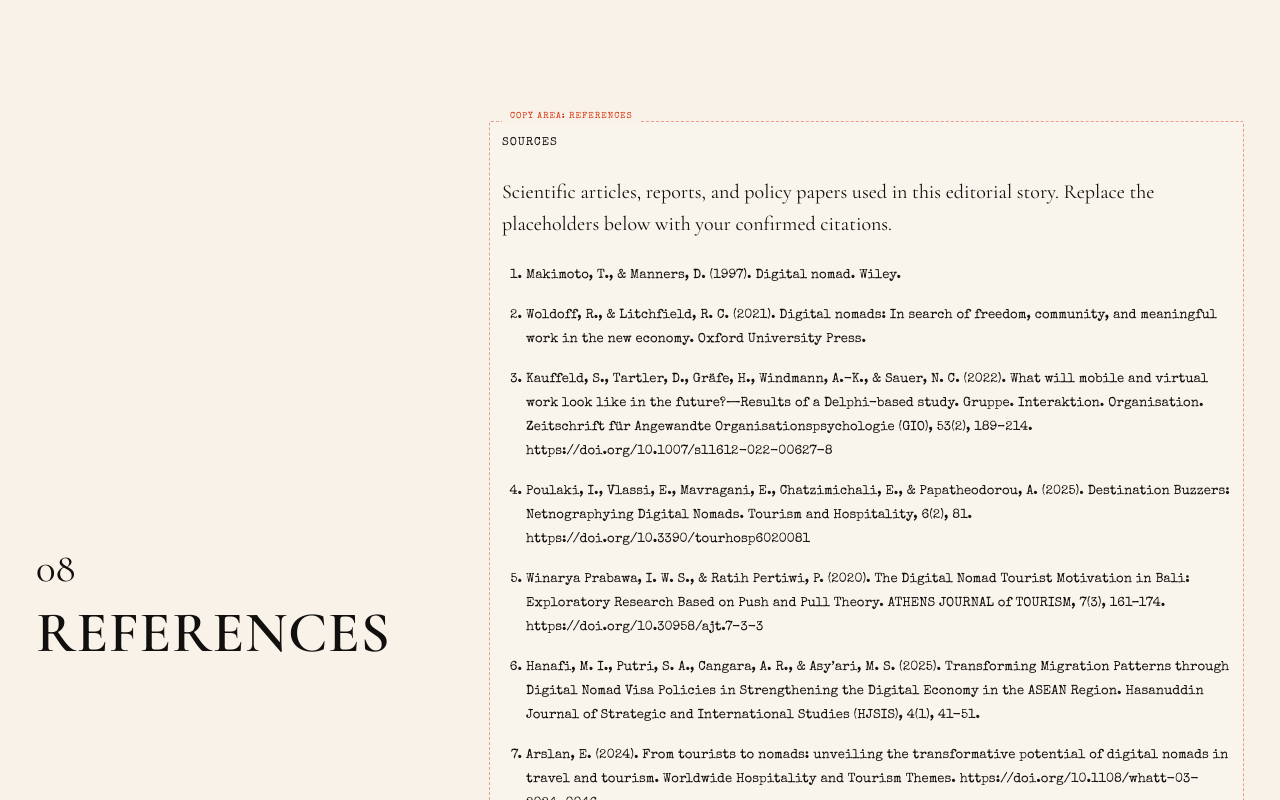
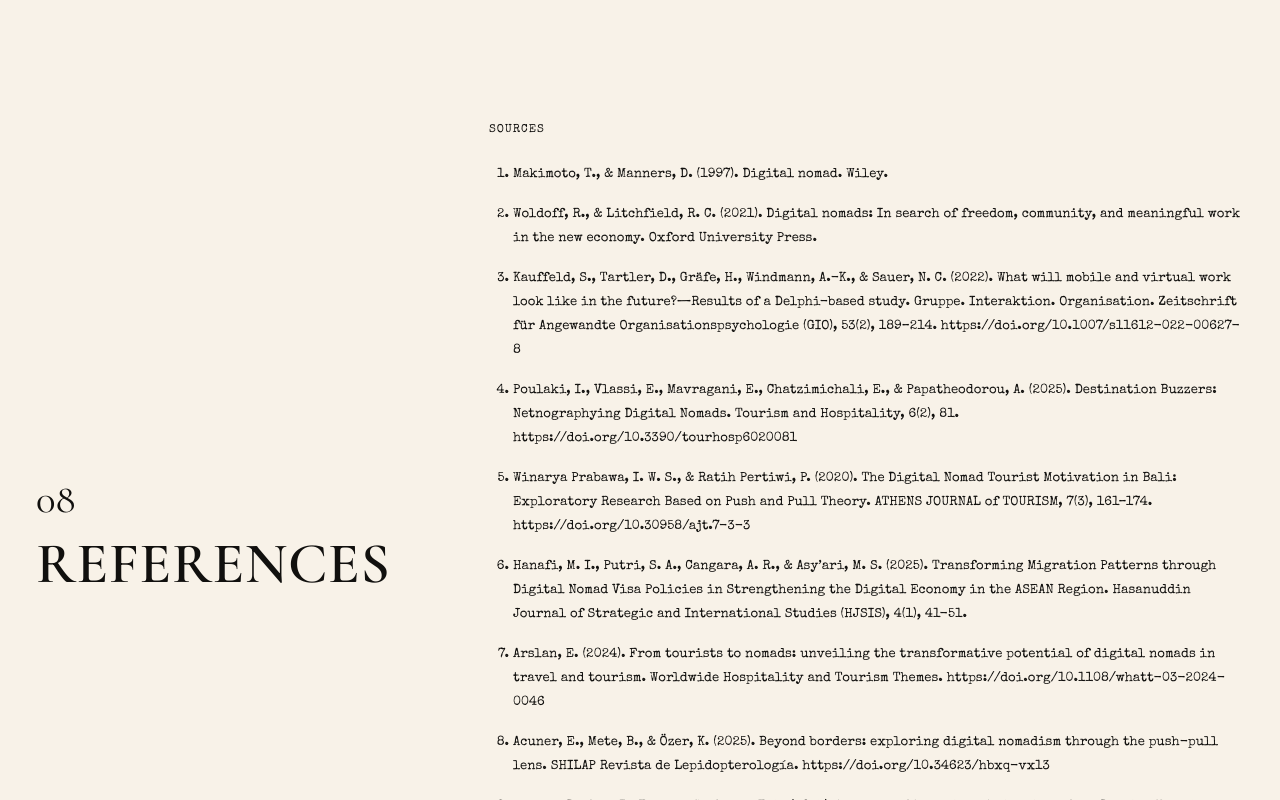
Before and after one commit to perthonBalans/Digital-Nomad, a Vue app: page / in a window 1280 px wide. Shown: the part 7660-8460 px from the top of the page. Built offline with nearby package versions, Linux system fonts and the light colour scheme.

Commit message:
final ref

```diff
--- a/sections/references.vue
+++ b/sections/references.vue
@@ -5,13 +5,9 @@
       <h2 class="section-title">References</h2>
     </aside>
 
-    <div class="copy-zone" data-copy-marker="COPY AREA: REFERENCES">
-      <div class="copy-zone-inner space-y-6">
-        <p class="type-kicker">Sources</p>
-        <p class="body-copy text-[1.25rem] leading-8 text-ink">
-          Scientific articles, reports, and policy papers used in this editorial story. Replace the
-          placeholders below with your confirmed citations.
-        </p>
+    <div>
+      <div class="space-y-6">
+        <h1 class="type-kicker">Sources</h1>
         <ol class="list-decimal space-y-4 pl-6 font-type text-[0.82rem] leading-6">
           <li>
             Makimoto, T., & Manners, D. (1997). Digital nomad. Wiley.
```
